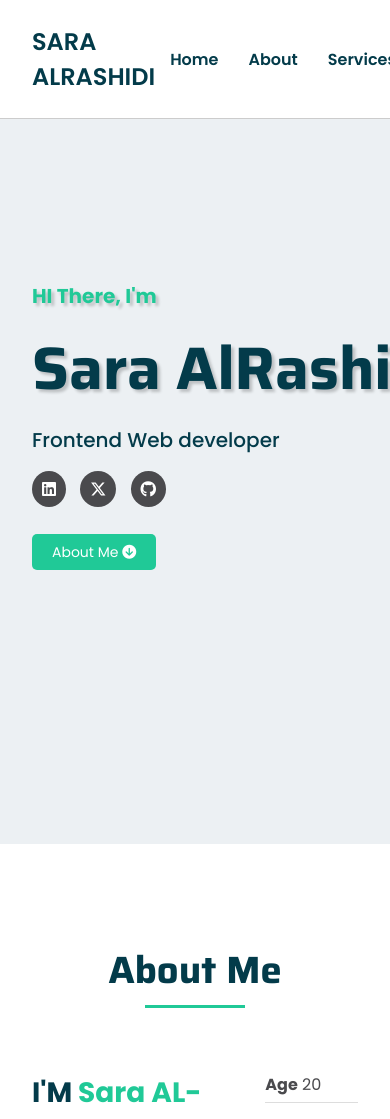
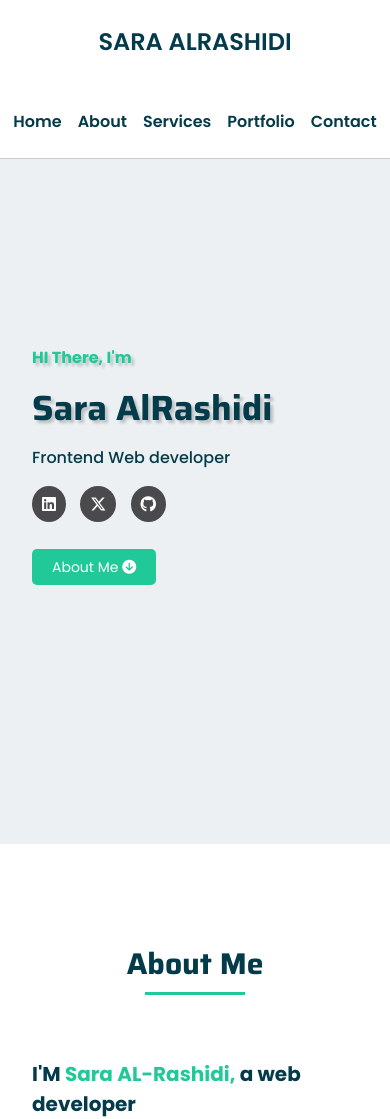
Before and after one commit to Sara8waD/Sara_Portfolio, a plain HTML site: page index.html in a window 390 px wide. Shown: the top 1119 px of the page. Drawn offline with Linux system fonts and the light colour scheme.

Commit message:
Update style.css

```diff
--- a/style.css
+++ b/style.css
@@ -31,7 +31,7 @@ a {
 }
 /*utilty classes*/
 .container{
-    max: width 1100px;
+    max-width: 1100px;
     margin: auto;
     padding: 0 2rem;
 }
@@ -54,13 +54,13 @@ background-color: #15a076;
  }
 
 /*Header start style*/
-header {
+#Home {
     background-color: var(--bg-primary);
     /*لطول الصفحه*/ height: 100vh;
 }
 /* Header end*/
 
-header .navbar {
+#Home .navbar {
 background-color:#fff;
 border-bottom: 1px solid #ccc;
 position: fixed;
@@ -68,7 +68,7 @@ width: 100%;
 z-index: 1;
 }
 /*هنا نستبدل مكان الليست لليمين*/
-header .navbar nav {
+#Home .navbar nav {
 display: flex;
 justify-content:space-between;
 align-items: center;
@@ -82,18 +82,18 @@ padding: 1.5rem 2rem; /*space*/
     font-size: 24px;
     font-weight: 600;
 }
-header .navbar nav ul{
+#Home .navbar nav ul{
     display: flex;
     justify-content: center;
     align-items: center;
 
 }
-header .navbar nav ul a {
+#Home .navbar nav ul a {
     margin: 0 15px; /*space between items*/
     color:var(--primary-color);
     font-weight: 600;
 }
-header .header-content{
+#Home .header-content{
 
    display: grid;
    grid-template-columns: 1.5fr 1fr;
@@ -103,7 +103,7 @@ header .header-content{
     padding: 5rem 2rem;   /* space*/
     height: 100%;
 }
-header .header-content .content-text{
+#Home .header-content .content-text{
     margin: bottom 5rem;
 
 }
@@ -200,7 +200,7 @@ column-gap: 3rem;
     font-family: 'Poppins', sans-serif;
     }
     #skills hr{
-        width: 100px;px ;
+        width: 100px;
         height: 3px;
         background-color: #20C997;
         border: none;
@@ -384,3 +384,65 @@ column-gap: 3rem;
     padding:1rem 0 ;
     text-align: center;
 }
+
+@media(max-width: 768px){
+#Home .navbar nav {
+        display: block;
+       text-align: center;
+    }
+#Home .navbar nav ul{
+margin-top: 50px;
+}
+#Home .navbar nav ul a {
+    margin: 0 8px;
+}
+#Home .header-content {
+grid-template-columns: 1fr;
+}
+#Home .header-content .content-text{
+    margin: bottom 0rem;
+    margin-top: 5rem;
+}
+#Home .header-content h1{
+font-size: 50px;
+}
+#About .about-content,
+Contact .row{
+grid-template-columns: 1fr;
+row-gap: 3rem;
+}
+#skills .Skills-content .row,
+#Services .row,
+#Portfolio .row{
+grid-template-columns: repeat(2, 1fr);
+}
+}
+
+/* mobile*/
+@media (max-width:528px) {
+    #Home .header-content h1{
+        font-size: 35px;
+    }
+#Home .header-content p span,
+#Home .header-content .title{
+    font-size: 16px;
+}
+#About h2,
+#skills h2,
+#Services h2,
+#Portfolio h2,
+#Contact h2{
+    font-size: 30px;
+}
+#About .about-content .col-1 h3{
+    font-size: 20px;
+}
+#Services .row,
+#Portfolio .row,
+#skills .Skills-content .row{
+    grid-template-columns: repeat(2, 1fr);
+}
+#Contact .row{
+    padding: 2rem 1rem;
+}
+}
```
